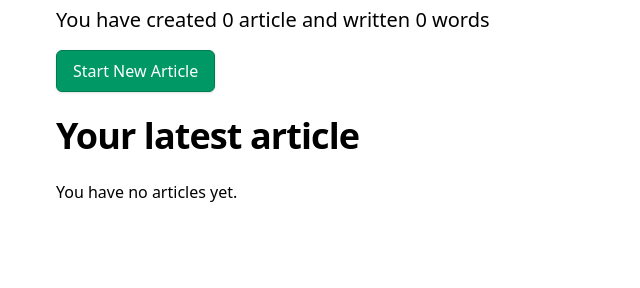
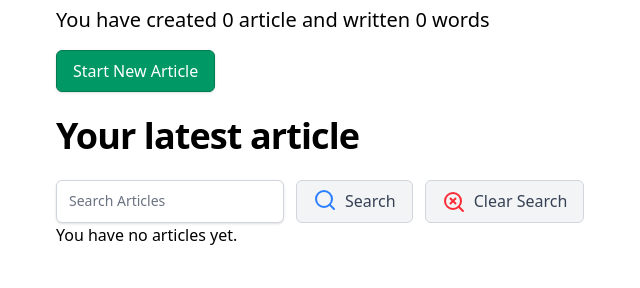
Before and after one commit to endang-ismaya/django-htmx-alpinejs, a Django app: page /articles/ in a window 1280 px wide. Shown: the part 241-529 px from the top of the page, without its empty margins (0-640 px from the left). Run offline with Django 5.2, Linux system fonts and the light colour scheme; the visitor is signed in with stand-in values (Sample User, id 1); data that the repository does not hold is empty; some libraries are stand-ins or nearby versions.

Commit message:
implement full-text-search

```diff
--- a/app/views.py
+++ b/app/views.py
@@ -21,7 +21,13 @@ class ArticleListView(LoginRequiredMixin, ListView):
 
     def get_queryset(self):
         """Get Article only by the creator"""
+        search = self.request.GET.get("search")
         queryset = super().get_queryset().filter(creator=self.request.user)
+        print("search", search)
+
+        if search:
+            queryset = queryset.filter(title__search=search)
+
         return queryset.order_by("-created_at")
 
 
--- a/src/settings.py
+++ b/src/settings.py
@@ -26,6 +26,7 @@ INSTALLED_APPS = [
     "django.contrib.contenttypes",
     "django.contrib.sessions",
     "django.contrib.messages",
+    "django.contrib.postgres",
     "django.contrib.staticfiles",
     "django.contrib.humanize",
     # internal apps
--- a/static/css/output.css
+++ b/static/css/output.css
@@ -344,6 +344,12 @@
   .w-7 {
     width: calc(var(--spacing) * 7);
   }
+  .w-25 {
+    width: calc(var(--spacing) * 25);
+  }
+  .w-52 {
+    width: calc(var(--spacing) * 52);
+  }
   .w-full {
     width: 100%;
   }
@@ -374,9 +380,6 @@
   .basis-3\/5 {
     flex-basis: calc(3/5 * 100%);
   }
-  .rotate-180 {
-    rotate: 180deg;
-  }
   .cursor-not-allowed {
     cursor: not-allowed;
   }
@@ -406,9 +409,6 @@
   }
   .gap-3 {
     gap: calc(var(--spacing) * 3);
-  }
-  .gap-4 {
-    gap: calc(var(--spacing) * 4);
   }
   .gap-6 {
     gap: calc(var(--spacing) * 6);
@@ -585,6 +585,9 @@
   .text-gray-600 {
     color: var(--color-gray-600);
   }
+  .text-red-500 {
+    color: var(--color-red-500);
+  }
   .text-red-800 {
     color: var(--color-red-800);
   }
@@ -669,6 +672,11 @@
       width: auto;
     }
   }
+  .sm\:flex-row {
+    @media (width >= 40rem) {
+      flex-direction: row;
+    }
+  }
   .sm\:px-6 {
     @media (width >= 40rem) {
       padding-inline: calc(var(--spacing) * 6);
@@ -677,6 +685,12 @@
   .sm\:px-10 {
     @media (width >= 40rem) {
       padding-inline: calc(var(--spacing) * 10);
+    }
+  }
+  .sm\:text-sm {
+    @media (width >= 40rem) {
+      font-size: var(--text-sm);
+      line-height: var(--tw-leading, var(--text-sm--line-height));
     }
   }
   .md\:p-4 {
--- a/templates/app/home.html
+++ b/templates/app/home.html
@@ -1,20 +1,23 @@
-{% extends 'base.html' %}
-{% load humanize %}
-
-{% block title %}
+{% extends 'base.html' %} {% load humanize %} {% block title %}
   - Your Articles
-{% endblock %}
-
-{% block base_content %}
+{% endblock %} {% block base_content %}
+  {% with search=request.GET.search %}
     <main class="max-w-7xl px-4 sm:px-6 lg:px-8 mt-10 p-2 md:p-4 lg:p-6">
       <h1 class="title mb-4">Welcome</h1>
 
-    <p class="text-xl mb-4">You have created {{ user.article_count|intcomma }} article{{ user.article.count|pluralize }}
-      and written {{ user.written_words|intcomma }} word{{ user.written_words|pluralize }}</p>
+      <p class="text-xl mb-4">You have created {{ user.article_count|intcomma }} article{{ user.article.count|pluralize }} and written {{ user.written_words|intcomma }} word{{ user.written_words|pluralize }}</p>
 
       <a href="{% url 'app.create_article' %}" class="button primary w-full sm:w-auto text-center inline-block mb-6">Start New Article</a>
 
       <h2 class="subtitle mb-6">Your latest article</h2>
+
+      <!-- Search Form -->
+      <form method="get" class="flex flex-col sm:flex-row gap-3">
+        <input type="search" name="search" placeholder="Search Articles" value="{{ search }}" class="text-black shadow-sm focus:ring-emerald-500 focus:border-emerald-500 sm:text-sm border-gray-300 rounded-md" />
+        <button type="submit" class="flex button secondary items-center justify-center"><i data-lucide="search" class="inline-block mr-2 h-6 w-6 mt-[-2px] text-blue-500"></i>Search</button>
+        <a href="{% url 'app.home' %}" class="button secondary text-center"><i data-lucide="search-x" class="inline-block mr-2 h-6 w-6 mt-[-2px] text-red-500"></i>Clear Search</a>
+      </form>
+
       <ul>
         {% if articles %}
           {% for article in articles %}
@@ -25,16 +28,18 @@
               </a>
               <p class="text-sm">with {{ article.word_count }} word{{ article.word_count|pluralize }}.</p>
             </li>
-        {% endfor %}
-
-        {% if is_paginated %}
+          {% endfor %} {% if is_paginated %}
             <div class="mt-10 flex gap-2 items-center text-xl justify-center">
               {% if page_obj.has_previous %}
-              <a href="?page={{ page_obj.previous_page_number }}" class="mx-2"><i data-lucide="chevron-left" class="h-7 w-7 border border-black rounded-md p-1"></i></a>
+                {# prettier-ignore-start #}
+                <a href="?page={{ page_obj.previous_page_number }}{% if search %}&search={{ search }}{% endif %}" class="mx-2"><i data-lucide="chevron-left" class="h-7 w-7 border border-black rounded-md p-1"></i></a>
+              {# prettier-ignore-end #}
               {% endif %}
               <span>Page {{ page_obj.number }} of {{ paginator.num_pages }}</span>
               {% if page_obj.has_next %}
-              <a href="?page={{ page_obj.next_page_number }}" class="mx-2"><i data-lucide="chevron-right" class="h-7 w-7 border border-black rounded-md p-1"></i></a>
+                {# prettier-ignore-start #}
+                <a href="?page={{ page_obj.next_page_number }}{% if search %}&search={{ search }}{% endif %}" class="mx-2"><i data-lucide="chevron-right" class="h-7 w-7 border border-black rounded-md p-1"></i></a>
+              {# prettier-ignore-end #}
               {% endif %}
             </div>
           {% endif %}
@@ -43,4 +48,6 @@
         {% endif %}
       </ul>
     </main>
+  {% endwith %}
+  <!-- endblock -->
 {% endblock %}
```
Lines whose indentation alone changed are shown as unchanged.
